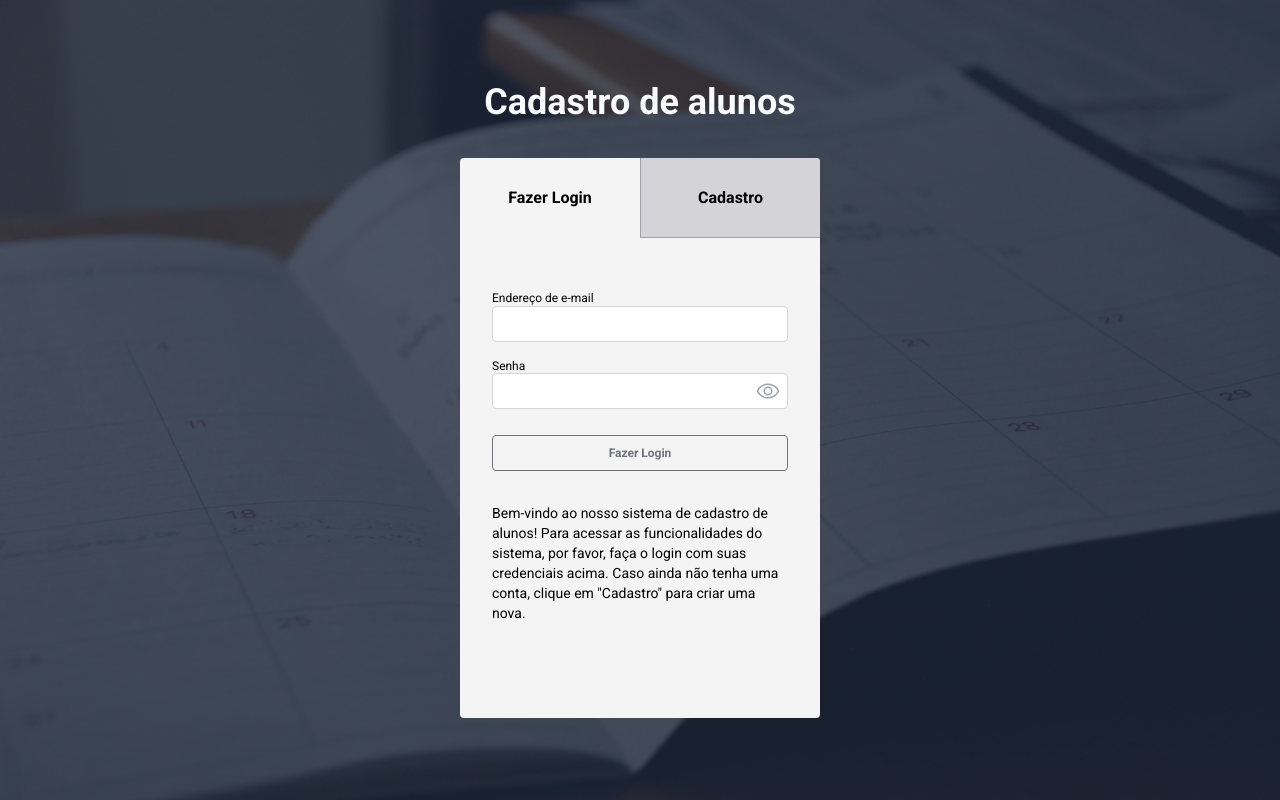
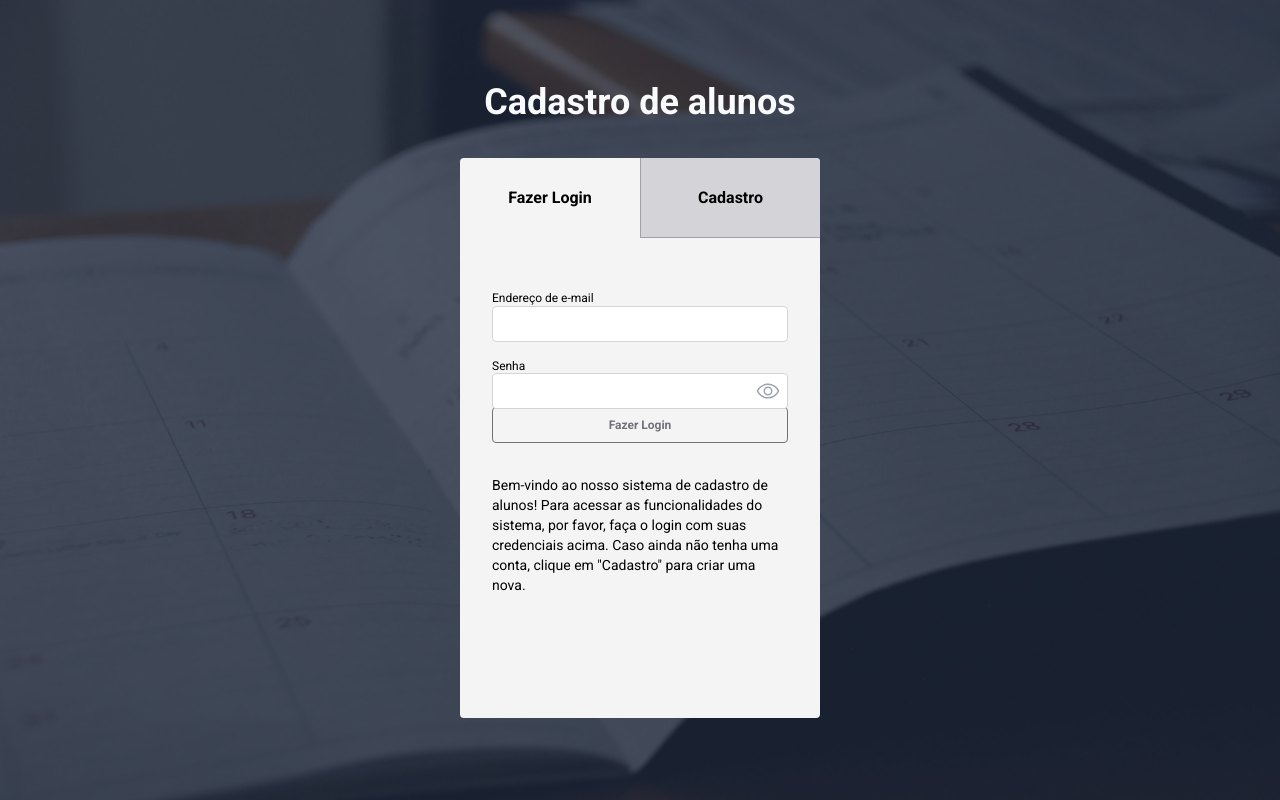
Before and after one commit to samuelsilvati/cadastro-alunos-react, a React (Vite) app: page /login in a window 1280 px wide. Built offline with nearby package versions, Linux system fonts and the light colour scheme.

Commit message:
feat: add new color to button component

```diff
--- a/src/components/Button.tsx
+++ b/src/components/Button.tsx
@@ -9,17 +9,21 @@ interface ButtonProps
   > {
   isLoading?: boolean;
   isEnable: boolean;
+  isRed: boolean;
 }
 
-function AppButton({ isLoading, isEnable, ...props }: ButtonProps) {
+function AppButton({ isLoading, isEnable, isRed, ...props }: ButtonProps) {
   if (!isLoading)
     return (
       <button
         {...props}
         className={
+          // eslint-disable-next-line no-nested-ternary
           isEnable
-            ? 'h-9 mt-8 text-white text-xs font-semibold bg-cyan-600 rounded hover:bg-cyan-800 transition ease-in-out duration-150'
-            : 'h-9 mt-8 text-zinc-500 text-xs font-semibold border border-zinc-500 rounded cursor-default'
+            ? isRed
+              ? 'h-9 mt-1 w-full text-white text-xs font-semibold bg-rose-500 rounded hover:bg-rose-700 transition ease-in-out duration-150'
+              : 'h-9 mt-1 w-full text-white text-xs font-semibold bg-cyan-600 rounded hover:bg-cyan-800 transition ease-in-out duration-150'
+            : 'h-9 mt-1 text-zinc-500 text-xs font-semibold border border-zinc-500 rounded cursor-default'
         }
         disabled={!isEnable}
       />
@@ -27,7 +31,11 @@ function AppButton({ isLoading, isEnable, ...props }: ButtonProps) {
   return (
     <button
       type="button"
-      className="inline-flex items-center justify-center  h-9 mt-8 font-semibold text-white text-xs bg-cyan-800 rounded hover:bg-cyan-900 transition ease-in-out duration-150 cursor-not-allowed"
+      className={
+        !isRed
+          ? 'inline-flex items-center justify-center w-full h-9 mt-1 font-semibold text-white text-xs bg-cyan-800 rounded hover:bg-cyan-900 transition ease-in-out duration-150 }cursor-not-allowed'
+          : 'inline-flex items-center justify-center w-full h-9 mt-1 font-semibold text-white text-xs bg-red-500 rounded hover:bg-red-400 transition ease-in-out duration-150 }cursor-not-allowed'
+      }
       disabled={isLoading}
     >
       <svg
```
